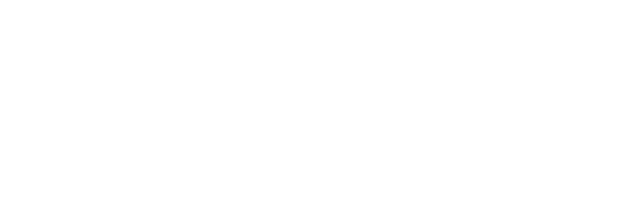
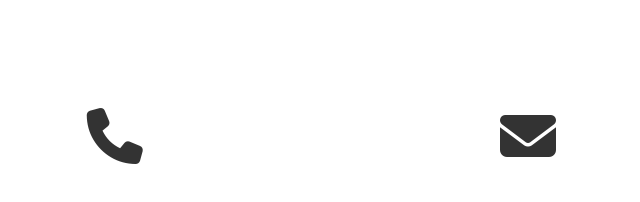
Before and after one commit to christinacannito/talkstarterfiles, a plain HTML site: page index.htm in a window 1280 px wide. Shown: the whole page, without its empty margins (112-752 px from the left). Drawn offline with nearby package versions, Linux system fonts and the light colour scheme.

Commit message:
index was modified

```diff
--- a/index.htm
+++ b/index.htm
@@ -71,10 +71,12 @@
 			<article class="row contactInfo">
 				<div class="phone col-xs-12 col-sm-4">
 					<!-- phone icon -->
+					<i class="fa fa-phone" aria-hidden="true"></i>
 					<!-- <p> phone number as TEXT -->
 				</div>
 				<div class="email col-xs-12 col-sm-4">
 					<!-- email icon here -->
+					<i class="fa fa-envelope" aria-hidden="true"></i>
 					<!-- <a> EMAIL as LINK -->
 				</div>
 				<div class="location col-xs-12 col-sm-4">
```
